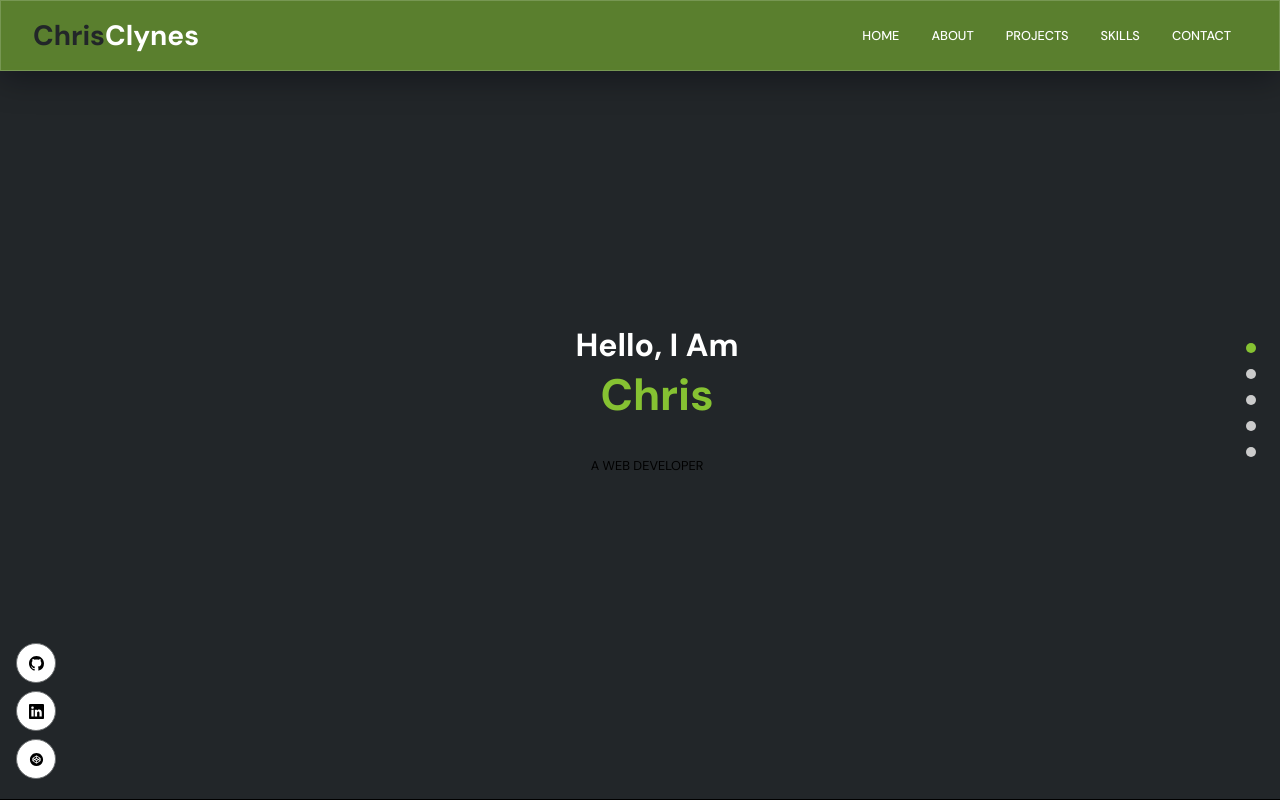
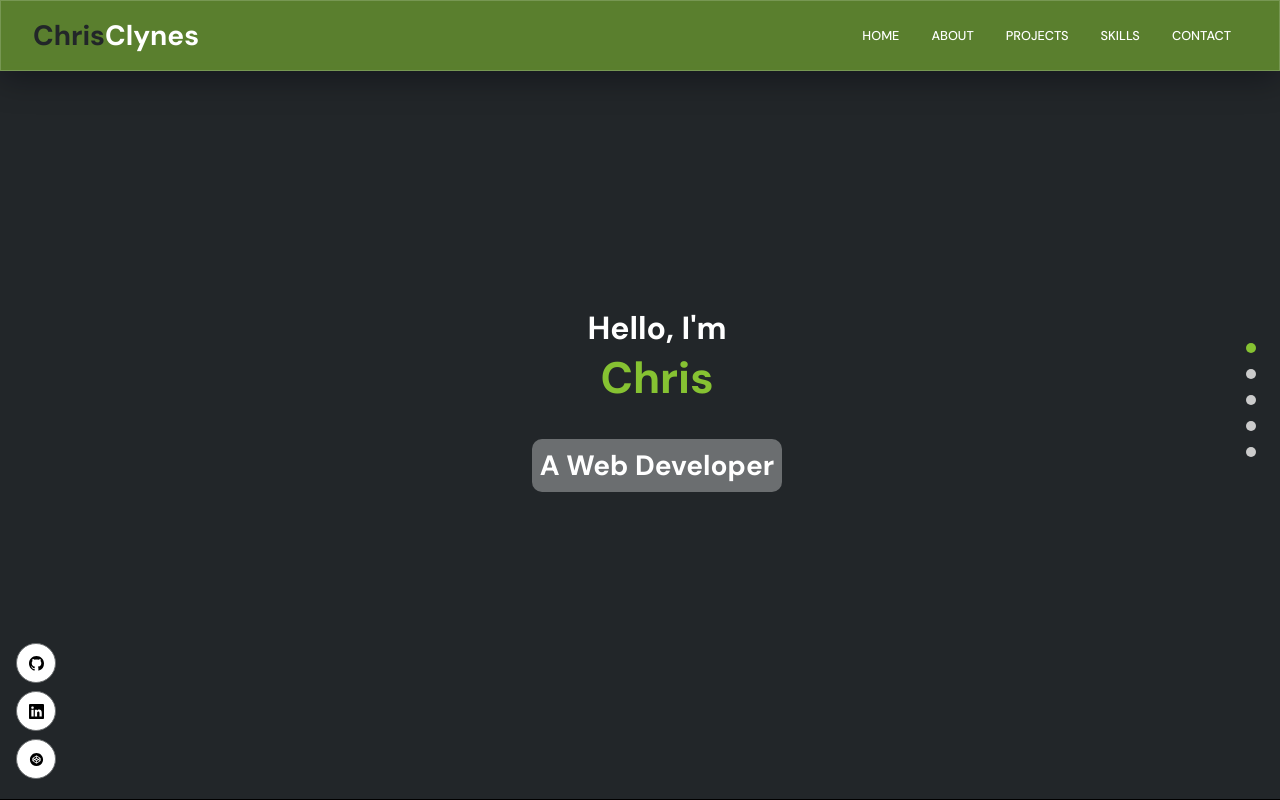
Before and after one commit to chrisclynes/portfolio_new, a React (Create React App) app: page / in a window 1280 px wide. Shown: the top 800 px of the page. Built offline with nearby package versions, Linux system fonts and the light colour scheme.

Commit message:
working on header styles

```diff
--- a/src/container/Header/Header.jsx
+++ b/src/container/Header/Header.jsx
@@ -9,18 +9,18 @@ const Header = () => {
             <div className="app__header-badge">
                    <div className="app__title app__flex">
                         <div style={{ marginLeft: 20 }}>
-                            <p className="head-text2">Hello, I am</p>
+                            <p className="head-text2">Hello, I'm</p>
                             <h1 className="head-text">Chris</h1>
                         </div>
                     </div>
                 <motion.div
                     initial={{ x: -500, opacity: 0}}
-                    animate={{x: 0, opacity: 1}}
+                    animate={{ x: 0, opacity: 1 }}
                     transition={{ type: 'spring', delay: 1, duration: 1, bounce: 0.5 }}
                     className="app__header-info"
                 >
                     <div className="sub-tag app__flex">
-                        <p className="p-text">A Web Developer</p>
+                        <p className="logo-text" >A Web Developer</p>
                     </div>
                 </motion.div>
             </div>
--- a/src/container/Header/Header.scss
+++ b/src/container/Header/Header.scss
@@ -3,31 +3,14 @@
 
     .app__wrapper {
       padding: 0;
-
-      .copyright {
-        display: none;
-      }
     }
   }
 
   .app__header {
-    flex: 1;
     width: 100%;
     height: 100%;
     flex-direction: row;
     background: transparent;
-
-    @media screen and (min-width: 2000px) {
-
-    }
-
-    @media screen and (max-width: 1200px) {
-      flex-direction: column;
-    }
-
-    @media screen and (max-width: 450px) {
-
-    }
   }
 
   .app__header-info {
@@ -36,10 +19,6 @@
     justify-content: center;
     align-items: center;
     height: 100%;
-
-    @media screen and (max-width: 1200px) {
-      width: 100%;
-    }
   }
 
   .app__header-badge {
@@ -48,27 +27,29 @@
     justify-content: center;
     align-items: center;
     flex-direction: column;
+    text-align: center;
 
     .app__title,
     .sub-tag {
-      width: auto;
+      width: 100%;
     }
 
     .sub-tag {
       margin-top: 2rem;
+      display: flex;
+      justify-content: center;
+      align-items: center;
+      transform: translateX(10px);
 
       p {
+        background-color: var(--lightGray-color);
+        border-radius: 10px;
+        padding: 0.5rem;
         width: 100%;
-        text-transform: uppercase;
-        text-align: center;
-      }
-    }
 
-    span {
-      font-size: 2.5rem;
-
-      @media screen and (min-width: 2000px) {
-        font-size: 5rem;
+        @media screen and (min-width: 2000px) {
+          padding: 1rem;
+        }
       }
     }
 
```
